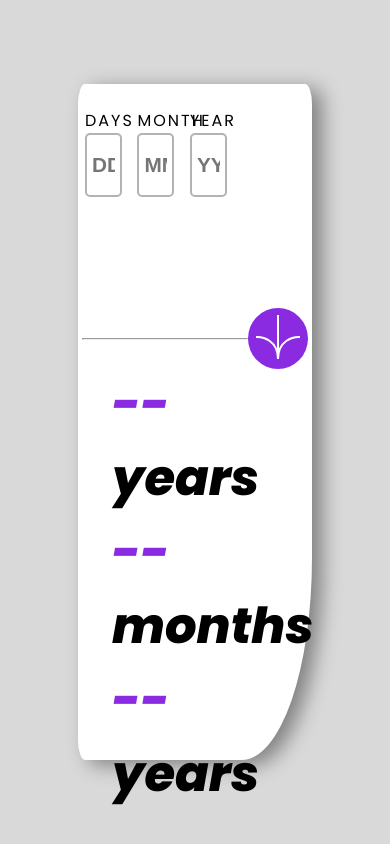
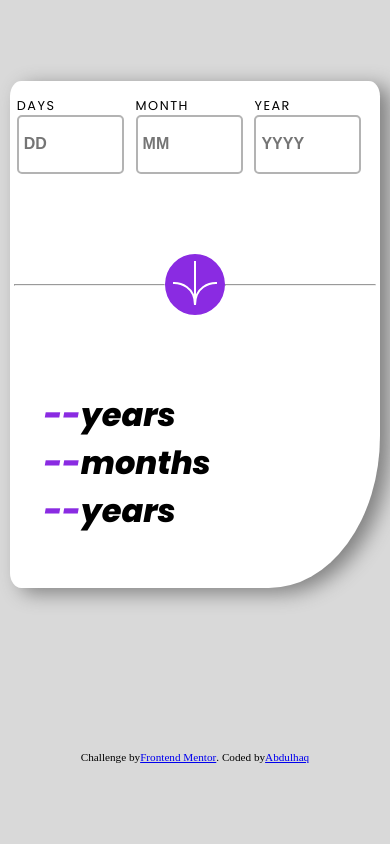
Before and after one commit to abex-COM/Age-Calculator-App, a plain HTML site: page index.html in a window 390 px wide. Drawn offline with Linux system fonts and the light colour scheme.

Commit message:
add media queries
this make the website responsive

```diff
--- a/index.html
+++ b/index.html
@@ -11,18 +11,19 @@
 <div class="container">
   <div class="inputs">
    <ul>
-    <span>DAYS</span> <input type="text" placeholder="DD">
+    <span>DAYS</span><input type="text" placeholder="DD">
    </ul>
    <ul>
-    <span>MONTH</span> <input type="text" placeholder="MM">
+    <span>MONTH</span><input type="text" placeholder="MM">
    </ul>
    <ul>
-    <span>YEAR</span> <input type="text" placeholder="YYYY">
+    <span>YEAR</span><input type="text" placeholder="YYYY">
    </ul>
   </div>
   <div class="button-hyper">
     <div class="hyper"><hr></div>
     <button><img src="./images/icon-arrow.svg" alt="no image"></button>
+    <div class="hyper2"><hr></div>
   </div>
   <ul class="converted">
     <li><span>--</span>years</li>
@@ -35,9 +36,8 @@
 
 
 <!-- about -->
-<!-- <div class="attribution">
+<div class="attribution">
   Challenge by <a href="https://www.frontendmentor.io?ref=challenge" target="_blank">Frontend Mentor</a>.
   Coded by <a href="#">Abdulhaq</a>
-</div> -->
 </body>
 </html>
--- a/styles.css
+++ b/styles.css
@@ -13,7 +13,9 @@ body{
     display: flex;
     background-color: hsl(0 0% 85%);
     align-items: center;
-    justify-content: center;
+    justify-content: space-around;
+    flex-direction: column;
+
 }
 @font-face {
     font-family: myCoolFont;
@@ -34,9 +36,9 @@ body{
     flex-direction: column;
     justify-content: space-around;
     box-shadow: 10px 5px  20px 0.1px grey;
+
 }
 .inputs{
-    /* border:  2px black solid; */
     padding: 3px;
     width: 80%;
     height: 20%;
@@ -44,9 +46,7 @@ body{
 
 }
 .inputs ul{
-    /* border: 2px red solid; */
     width: 30%;
-    /* gap: 5px; */
     display: flex;
     flex-direction: column;
 }
@@ -67,22 +67,15 @@ input{
 }
 .button-hyper{
     display: flex;
-    /* border:  2px red solid; */
     height: 20%;
     align-items: center;
-    /* justify-content: space-around; */
     width: 100%;
-    /* gap: 2px; */
 }
 .hyper{
-    /* border:  2px red solid; */
-    width: 75%;
+    width: 50%;
     align-self: center;
-    /* height: 100%; */
 }
 button{
-    /* width:10%; */
-    /* height: 80%; */
     border-radius: 50%;
     background-color: blueviolet;
     padding: 5px;
@@ -90,15 +83,12 @@ button{
 }
 button:hover{
     background-color:rgb(9, 8, 9) ;
-
 }
 image{
     width: 60%;
     height: 60%;
 }
 .converted{
-
-    /* border:  2px black solid; */
     width: 80%;
     height: 45%;
     display: flex;
@@ -106,15 +96,128 @@ image{
     justify-content: center;
     font-size: 3.1em;font-family: extraBold;
     padding-left: 30px;
+}
+.converted span{
+    color: blueviolet;
+}
+
+li{
+list-style: none;
+
+}
+
+.attribution{
+    width: 80%;
+    /* border:  2px red solid; */
+    display: flex;
+    align-items: center;
+    justify-content: center;
+    font-size: 1.6em;
+}
+
+@media screen and (max-width:620px) {
+    .container{
+        width: 95%;
+        height: 60%;
+    }
+
+    .converted{
+        width: 80%;
+        height: 45%;
+        font-size: 2em;
+    }
+    .button-hyper{
+        display: flex;
+        width: 100%;
+    }
+    .hyper{
+        width: 50%;
+    }
+
+    .inputs ul{
+        width: 80%;
+        display: flex;
+        flex-direction: column;
+    }
+    .hyper2{
+        width: 50%;
+    }
+    input{
+        width: 90%;
+        height: 50%;
+        padding: 5px;
+        font-size: 1rem;
+    }
+    .inputs{
+        padding: 3px;
+        width: 100%;
+        height: 25%;
+    }
+    .inputs span{
+        font-size: 0.8rem;
+        letter-spacing: 1.5px;
+
+    }
+    .attribution{
+        font-size: 1.0rem;
+    }
+}
+
+    @media screen and (max-width:300px) {
+        .container{
+            width: 95%;
+            height: 50%;
+               margin-top: 100px;
+        }
+        body{
+        align-items: inherit;
+        }
+        .converted{
+
+            border:  2px black solid;
+            width: 80%;
+            height: 45%;
+            font-size: 1.1em;
+        }
+        .button-hyper{
+            display: flex;
+            width: 90%;
+        }
+        .inputs ul{
+            width: 80%;
+            display: flex;
+            flex-direction: column;
+        }
+        .hyper2{
+            width: 50%;
+        }
+        input{
+            width: 90%;
+            height: 50%;
+            font-size: 0.7rem;
+        }
+        .inputs{
+            width: 100%;
+            height: 25%;
+        }
+        .inputs span{
+            font-size: 0.6em;
+
+        }
+        .attribution{
+            font-size: 0.6rem;
+        }
 
 
 
 }
-.converted span{
-    /* border:  2px red solid; */
-    color: blueviolet;
+@media screen and (min-width : 300px  ) and (max-width : 450px  ) {
+    .attribution{
+        font-size: 0.7em;
+    }
 }
-li{
-list-style: none;
-
+@media screen and (min-width : 620px  ) and (max-width : 700px  ) {
+    .attribution{
+        font-size: 0.9em;
+    }
 }
```
